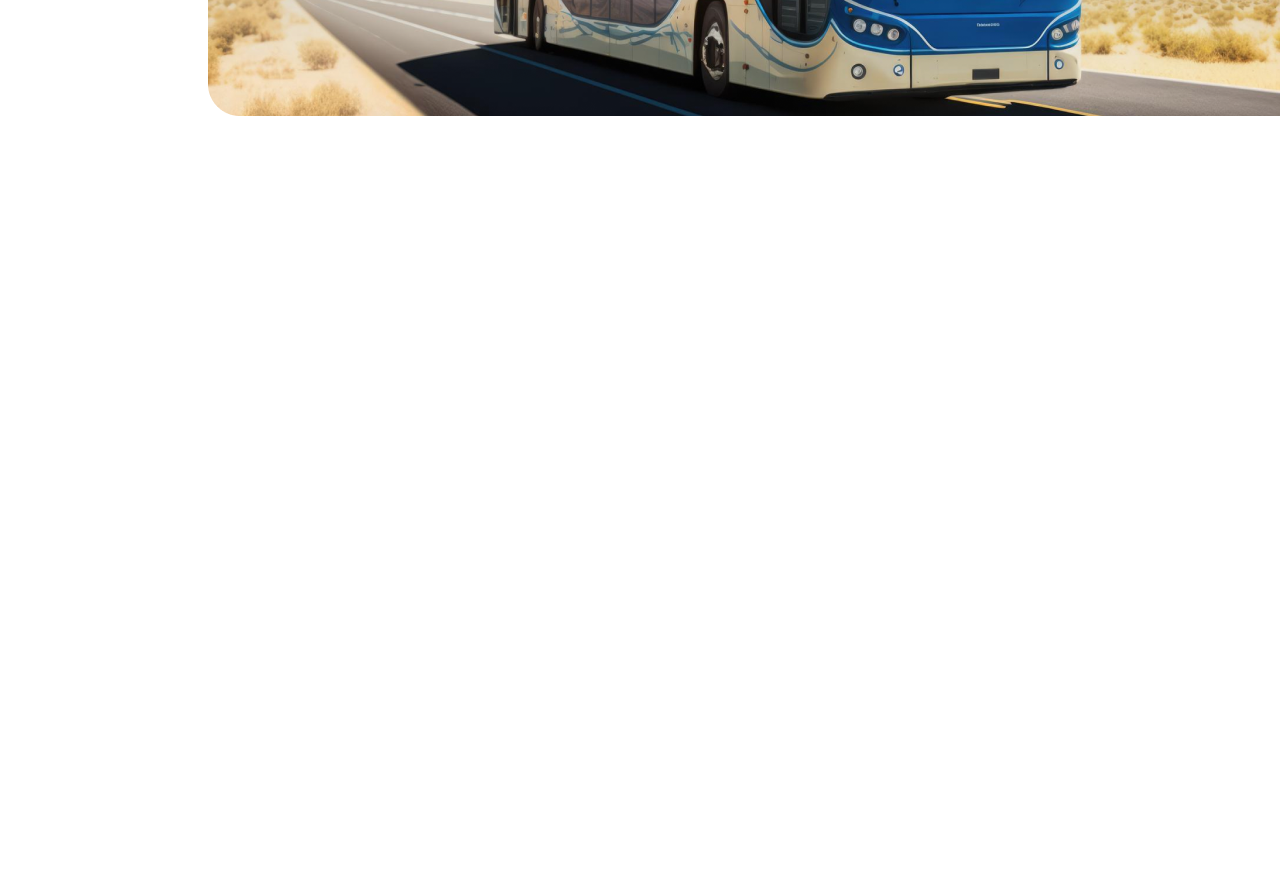
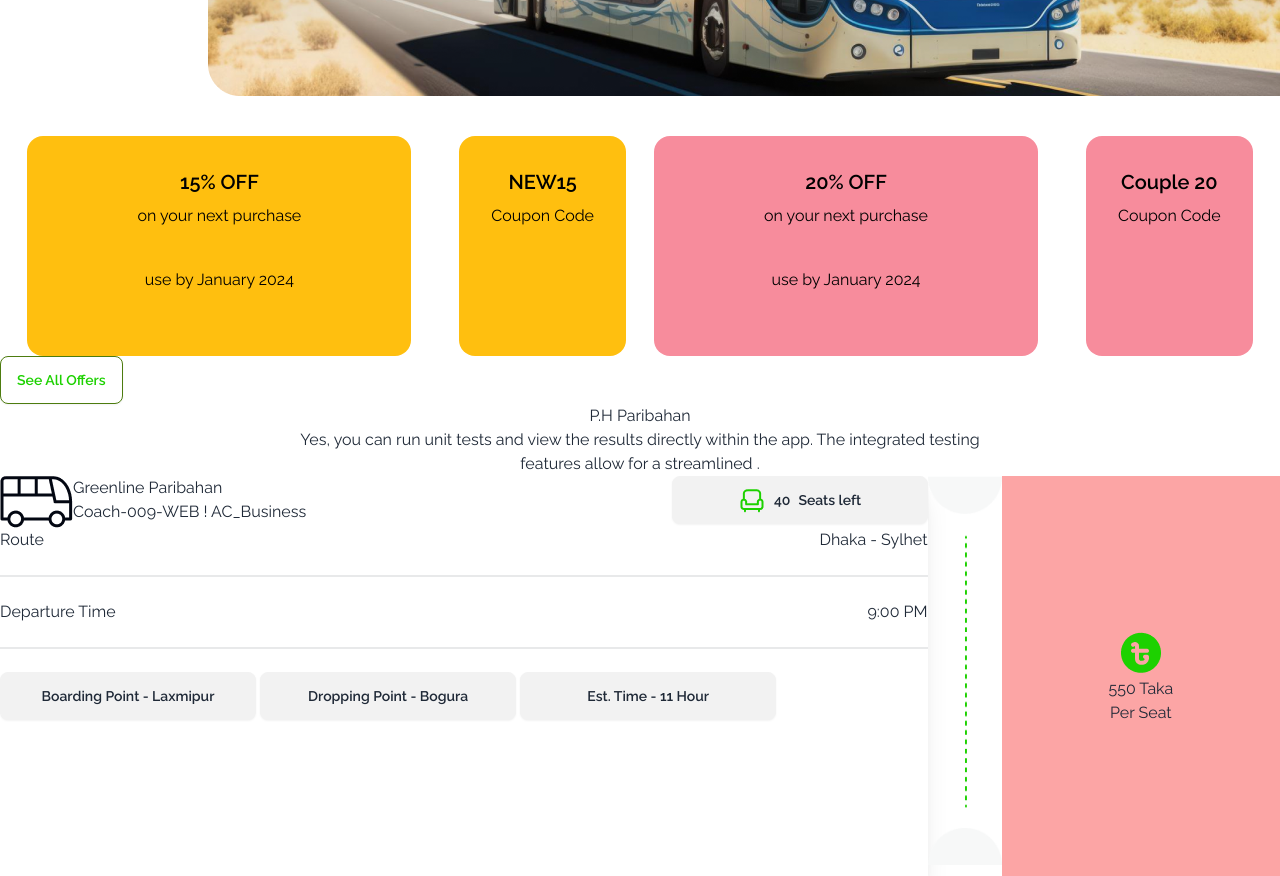
Before and after one commit to mizanurrahman70/Bus-ticketing, a plain HTML site: page index.html in a window 1280 px wide. Shown: the part 520-1396 px from the top of the page. Before the commit the page ends 800 px from the top, so only its background shows below. Drawn offline with nearby package versions, Linux system fonts and the light colour scheme.

Commit message:
added my code

```diff
--- a/index.html
+++ b/index.html
@@ -1,55 +1,183 @@
 <!DOCTYPE html>
 <html lang="en">
   <head>
-    <meta charset="UTF-8">
-    <meta name="viewport" content="width=device-width, initial-scale=1.0">
+    <meta charset="UTF-8" />
+    <meta name="viewport" content="width=device-width, initial-scale=1.0" />
     <title>Bus Ticketing</title>
     <!-- link vanila css  -->
-    <link rel="stylesheet" href="style.css">
+    <link rel="stylesheet" href="style.css" />
     <!-- talwind css and daisy ui link cdn content  -->
-    <link href="https://cdn.jsdelivr.net/npm/daisyui@4.7.2/dist/full.min.css" rel="stylesheet" type="text/css" />
+    <link
+      href="https://cdn.jsdelivr.net/npm/daisyui@4.7.2/dist/full.min.css"
+      rel="stylesheet"
+      type="text/css"
+    />
     <script src="https://cdn.tailwindcss.com"></script>
   </head>
   <body class="railway-font">
     <header class="container mx-auto">
       <div class="navbar bg-base-100">
         <div class="flex-1">
-              <a class="btn btn-ghost text-3xl font-semibold font-extrabold">P-Ticket</a>
+          <a class="btn btn-ghost text-3xl font-extrabold">P-Ticket</a>
         </div>
         <div class="flex-none gap-2">
-
           <div class="dropdown dropdown-end">
-
-                    <div class="bus flex-1 bg-lime-100 rounded-xl boder-3 border-lime-300">
+            <div
+              class="bus flex-1 bg-lime-100 rounded-xl boder-3 border-lime-300"
+            >
               <div class="btn btn-ghost text-xl">
                 <p class="text-[#1DD100]">Bus</p>
-                         <img src="images/bus-icon.png" alt="">
+                <img src="images/bus-icon.png" alt="" />
               </div>
             </div>
-
           </div>
         </div>
       </div>
     </header>
     <main>
       <!-- banner secton   -->
-        <section class="container mx-auto mt-5">
+      <section class="container mx-auto justify-center">
         <div class="banner h-[550px] ml-52 bg-no-repeat">
-                <div class="text-white flex flex-col text-center items-center justify-cente  h-[550px] my-auto gap-7 ">
-                <h1 class="text-7xl font-extrabold mt-10 ">End-to-End Travel with</h1>
+          <div
+            class="text-white flex flex-col text-center items-center justify-cente h-[550px] my-auto gap-7"
+          >
+            <h1 class="text-7xl font-extrabold mt-10">
+              End-to-End Travel with
+            </h1>
             <h2 class="text-7xl font-extrabold text-[#1DD100]">P Paribahan</h2>
-                <p class="w-[691px]">Yes, you can run unit tests and view the results directly within the app. The integrated testing features allow for a streamlined </p>
-                <button class="btn btn-secondary text-black bg-[#1DD100] border-none">Buy Tickets</button>
+            <p class="w-[691px]">
+              Yes, you can run unit tests and view the results directly within
+              the app. The integrated testing features allow for a streamlined
+            </p>
+            <button
+              class="btn btn-secondary text-black bg-[#1DD100] border-none"
+            >
+              Buy Tickets
+            </button>
+          </div>
+        </div>
+      </section>
+      <!-- diccount section  -->
+      <section class="container mx-auto mt-10">
+        <!-- main container  -->
+        <div class="flex gap-7 mx-auto justify-center">
+          <!-- first div  -->
+          <div class="flex">
+            <div class="card w-96 bg-[#FFBF0F] text-neutral-content text-black">
+              <div class="card-body items-center text-center">
+                <h2 class="card-title">15% OFF</h2>
+                <p>on your next purchase</p>
+                <p>use by January 2024</p>
+              </div>
+            </div>
+            <div>
+              <img src="images/cupon-devider.png" alt="" />
+            </div>
+
+            <div class="card w-75 bg-[#FFBF0F] text-neutral-content text-black">
+              <div class="card-body items-center text-center">
+                <h2 class="card-title">NEW15</h2>
+                <p>Coupon Code</p>
+              </div>
+            </div>
+          </div>
+          <!-- scend div  -->
+          <div class="flex">
+            <div class="card w-96 bg-[#F78C9C] text-neutral-content text-black">
+              <div class="card-body items-center text-center">
+                <h2 class="card-title">20% OFF</h2>
+                <p>on your next purchase</p>
+                <p>use by January 2024</p>
+              </div>
+            </div>
+            <div>
+              <img src="images/cupon-devider.png" alt="" />
+            </div>
+
+            <div class="card w-75 bg-[#F78C9C] text-neutral-content text-black">
+              <div class="card-body items-center text-center">
+                <h2 class="card-title">Couple 20</h2>
+                <p>Coupon Code</p>
+              </div>
+            </div>
           </div>
         </div>
 
       </section>
+      <section class="container mx-auto justify-center">
+        <button
+          class="btn btn-secondary bg-white border-lime-700 text-[#1DD100] flex justify-center items-center"
+        >
+          See All Offers
+        </button>
+      </section>
+      <!-- ekkere main fatafati section eida  -->
+      <section class="container mx-auto">
+        <div class="text-center ">
+          <h1>P.H Paribahan</h1>
+          <p class="w-[736px] mx-auto">
+            Yes, you can run unit tests and view the results directly within the
+            app. The integrated testing features allow for a streamlined .
+          </p>
+        </div>
+        <!-- Greenline Paribahan section  -->
+        <div class="flex mx-auto justify-center">
+          <!-- card one  -->
+          <div class="bg-white shadow-xl w-[1000px] h-[400px]">
+            <div class="flex justify-between">
+              <div class="flex">
+                <img src="images/bus-logo.png" alt="" />
+                <div>
+                  <h1>Greenline Paribahan</h1>
+                  <h2>Coach-009-WEB ! AC_Business</h2>
+                </div>
+              </div>
 
+              <div>
+                <button class="btn btn-wide">
+                  <img src="images/seat-green.png" alt="" />
+                  <span>40</span>Seats left
+                </button>
+              </div>
+            </div>
+            <!-- background div  -->
+            <div>
+                 <div class="flex justify-between">
+                    <p>Route</p>
+                    <p>Dhaka - Sylhet</p>
+                 </div>
+                 <div class="divider"></div>
+                <div class="flex justify-between">
+                    <p>Departure Time</p>
+                <p>9:00 PM</p>
+            </div>
+                <div class="divider"></div>
+                </div>
+
+                <div>
+                    <button class="btn btn-wide">Boarding Point - Laxmipur</button>
+                    <button class="btn btn-wide">Dropping Point - Bogura</button>
+                    <button class="btn btn-wide">Est. Time - 11 Hour</button>
+                </div>
+
+                </div>
+              <!-- dibider  -->
+              <div>
+                <img src="images/info-devider.png" alt="">
+              </div>
+               <!-- card e add  -->
+               <div class="bg-red-300 h-[400px] w-[300px]">
+                    <div class="flex flex-col justify-center items-center my-auto h-full">
+                        <img src="images/fare.png" alt="">
+                        <h1>550 Taka</h1>
+                        <p>Per Seat</p>
+                    </div>
+               </div>
+          </div>
+        </div>
+      </section>
     </main>
-    <footer>
-
-    </footer>
-
+    <footer></footer>
 
     <!-- java script contented  -->
     <script src="js/script.js"></script>
```
Lines whose indentation alone changed are shown as unchanged.
